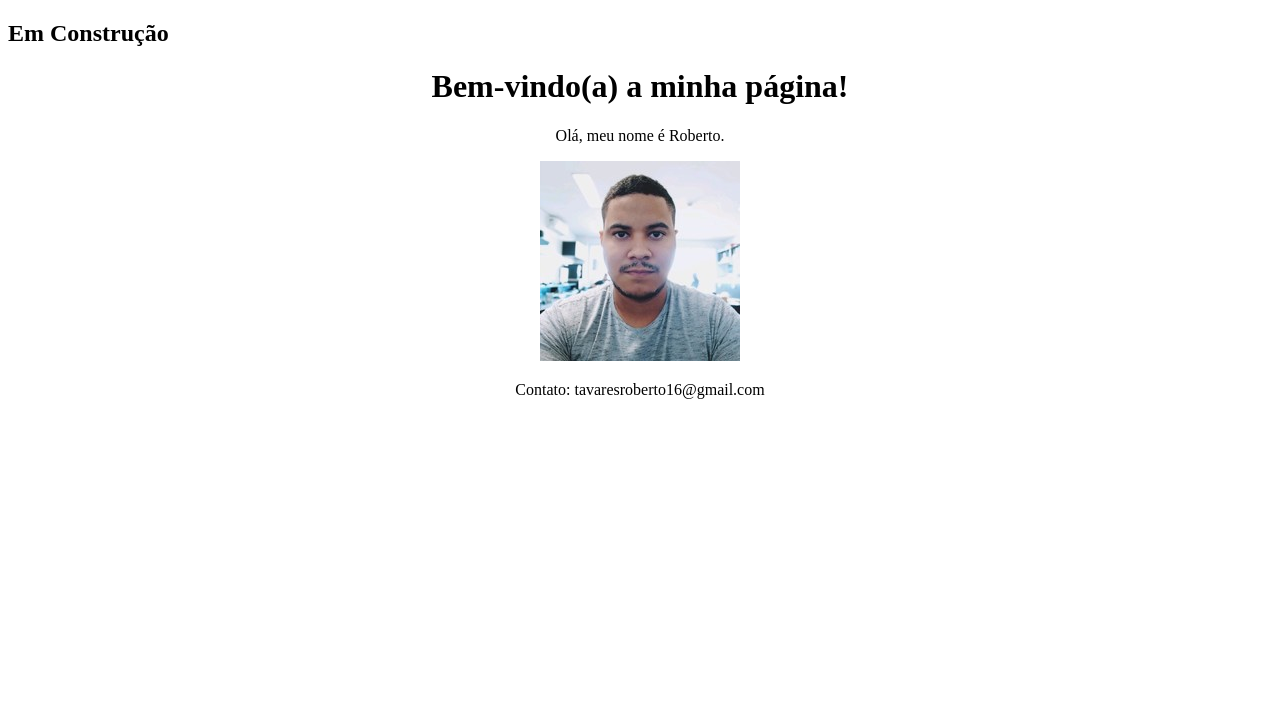
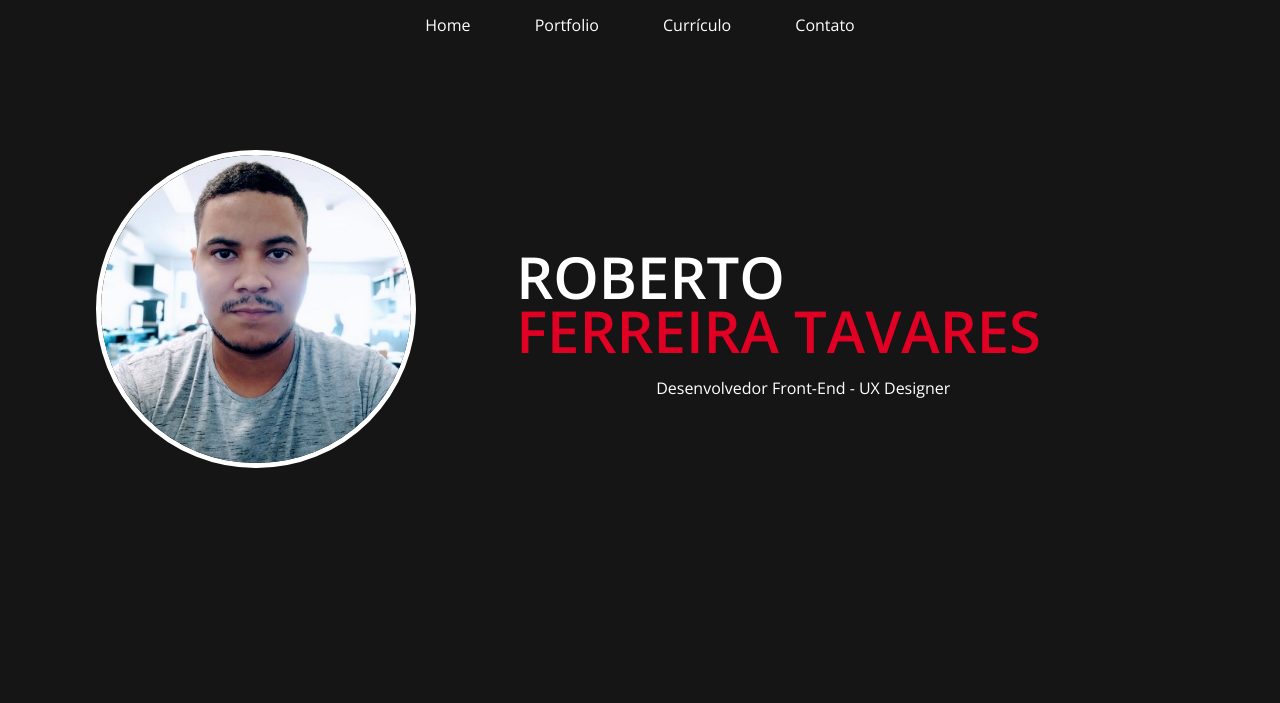
Before and after one commit to tavaresroberto/tavaresroberto.github.io, a plain HTML site: page index.html in a window 1280 px wide. Drawn offline with nearby package versions, Linux system fonts and the light colour scheme.

Commit message:
adicinando portifolio

```diff
--- /dev/null
+++ b/css/style.css
@@ -0,0 +1,143 @@
+html,body {
+	margin: 0px;
+	padding: 0px;
+
+}
+
+body {
+	background-color: #151515;
+	font-family: 'Open Sans', sans-serif;
+}
+
+.navigation {
+	color: white;
+	height: 50px;
+}
+
+.navigation ul {
+	margin-top: 0px;
+	list-style: none;
+	padding-left: 0px;
+	text-align: center;
+	height: 50px;
+}
+
+.navigation li {
+	display: inline-block;
+	padding-left: 30px;
+	padding-right: 30px;
+	line-height: 50px;
+	font-size: 16px;
+	font-weight: 100;
+
+}
+
+.capa {
+	color: white;
+}
+
+.capa span{
+	color: #DF0024;
+}
+
+.capa div {
+	display: inline-block;
+	height: 650px;
+}
+
+.profile-pic {
+	width: 40%;
+	text-align: center;
+}
+
+.profile-pic img {
+	width: 310px;
+	border-radius: 310px;
+	margin-top: 100px;
+	border: 5px solid white;
+}
+
+.profile-title {
+	vertical-align: top;
+	width: 59%;
+}
+
+.profile-title h1 {
+	text-transform: uppercase;
+	font-size: 58px;
+	font-weight: 600;
+	margin-top: 200px;
+	line-height: 54px;
+}
+
+.profile-title h2 {
+	font-size: 16px;
+	font-weight: 300;
+	margin-top: -20px;
+	margin-left: 140px;
+}
+
+.main {
+	padding:80px 180px 80px 100px;
+}
+
+.cv-pic {
+	float: left;
+	width: 250px;
+	margin-right: 20px;
+	margin-bottom: 20px;
+
+}
+
+.main h1 {
+	color: #DF0024;
+	font-weight: normal;
+
+}
+
+.main h2 {
+	color: #DF0024;
+	font-size: 16px;
+	text-transform: uppercase;
+	font-weight: normal;
+	margin-top: 40px;
+}
+
+.main h3 {
+	color: #DF0024;
+	font-size: 12px;
+	text-transform: uppercase;
+
+}
+
+.main p {
+	color: white;
+	font-size: 18px;
+	font-weight: 100;
+	line-height: 24px;
+	text-align: justify;
+}
+
+.caminho {
+	list-style: none;
+	padding-left: 0;
+	color: grey;
+}
+
+.caminho li {
+	display: inline-block;
+}
+
+.social-img {
+	width: 30px;
+	margin-right: 10px;
+}
+
+.miniatura {
+	width: 320px;
+	height: 320px;
+	background-image: url("../img/ccb.jpg");
+	display: inline-block;
+	margin-right: 15px;
+	margin-bottom: 15px;
+}
--- a/index.html
+++ b/index.html
@@ -1,20 +1,45 @@
 <!DOCTYPE html>
+
 <html>
-<meta http-equiv="Content-Type" content="text/html; charset=utf-8">
-    <body>
-        <h2>Em Construção</h2>
 
-	   <h1 style="text-align:center;">Bem-vindo(a) a minha página!</h1>
+	<head>
+		<title>Roberto Tavares</title>
 
-	   <p style="text-align:center;">Olá, meu nome é Roberto.</p>
+		<meta charset="utf-8">
+		<link rel="stylesheet" href="css/style.css">
+		<link href="https://fonts.googleapis.com/css?family=Open+Sans:300,400,600&display=swap" rel="stylesheet">
 
-	   <center>
-		  <a href="https://www.linkedin.com/in/tavaresroberto16/" target="_blank">
-			<img src="imagens/perfil.jpg">
-		  </a>
-	   </center>
+	</head>
 
-        <p style="text-align:center;">Contato: tavaresroberto16@gmail.com</p>
 
-    <body>
+	<body>
+
+			<div class="navigation">
+				<ul>
+					<li>Home</li>
+					<li>Portfolio</li>
+					<li>Currículo</li>
+					<li>Contato</li>
+				</ul>
+			</div>
+
+			<div class="capa">
+
+				<div class="profile-pic">
+					<img src="img/robertoprofile.jpg" alt="Foto de Roberto Tavares">
+				</div>
+
+				<div class="profile-title">
+					<h1>Roberto <br><span>Ferreira Tavares</span></h1>
+					<h2>Desenvolvedor Front-End - UX Designer</h2>
+
+				</div>
+
+			</div>
+
+
+
+
+	</body>
+
 </html>
```
Also changed, not shown: imagens/perfil.jpg (deleted), img/robertoprofile.jpg (added).
